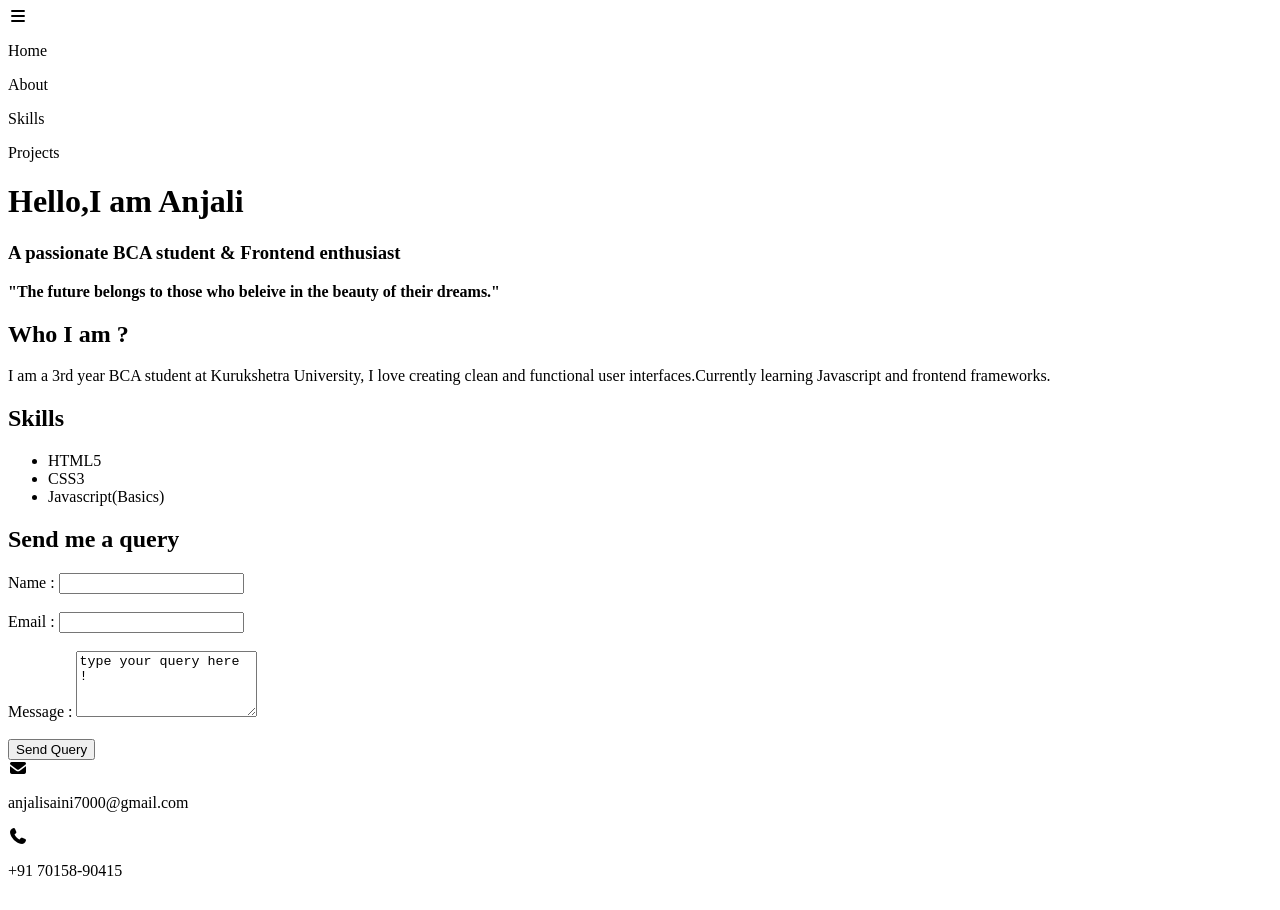
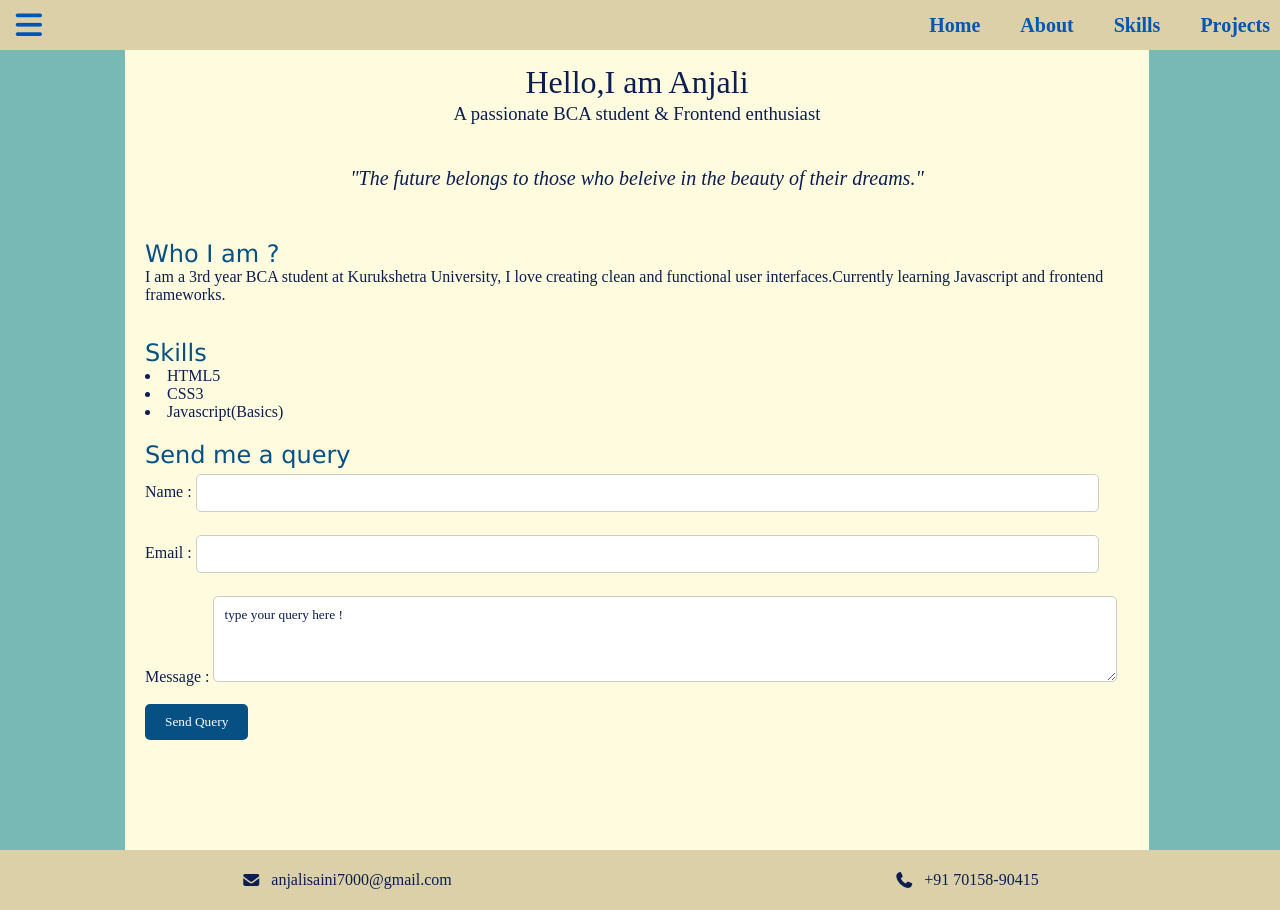
Before and after one commit to anjaligmssss/mywebsite, a plain HTML site: page index.html in a window 1280 px wide. Drawn offline with Linux system fonts and the light colour scheme.

Commit message:
adding files to git hub

```diff
--- a/style.css
+++ b/style.css
@@ -1,4 +1,159 @@
 
+ *{
+    margin:0;
+    padding :0;
+    box-sizing: border-box;
+    /* background-color: #FFFBDE; */
+    font-family: 'Times New Roman', Times, serif;
+    font-weight: 300;
+    color: #0B1D51;
+}
+
+/* -------------- Nav bar --------------- */
+.nav{
+    height : 50px;
+    padding : 10px;
+      display:flex;
+    align-items: center;
+    justify-content: space-between;
+    background-color: #DCD0A8;
+}
+
+.nav-option{
+    display:flex;
+    gap : 40px;
+    cursor: pointer;
+}
+
+.nav i{
+    color: #0056b3;
+    font-size: 30px;
+       cursor: pointer;
+}
+
+.nav-option p{
+    color: #0056b3;
+    font-size: 20px;
+    font-weight: 600;
+}
+
+/* -------------- Intro --------------- */
+
+main{
+  background-color: #78B9B5;
+  border-top : 0.5 px solid grey;
+}
+main div{
+    padding-top: 5px;
+}
+.discription{
+       height : 800px;;
+       width:80%;
+       margin-left: 125px;
+       background-color: #FFFBDE;
+
+}
+
+
+.intro{
+   display: flex;
+    align-items: center;
+    flex-direction : column;
+
+}
+
+.intro h1{
+    padding: 4px 0 2px 0;
+    font-weight: 500;
+    color : #065084;
+}
+
+.intro h3{
+    padding: 0 0 2px 0;
+    font-weight: 300;
+    }
+
+/* -------------- Quote --------------- */
+
+.heading{
+    color: #065084;
+    font-family: 'Lucida Sans', 'Lucida Sans Regular';
+}
+
+.quote{
+     /* background-image: url('https://tse4.mm.bing.net/th/id/OIP.PwBTz9353AQJIAS-micmwgHaEv?pid=Api&P=0&h=180');
+     background-size: cover; */
+     color : #065084;
+     /* height : 50%;
+     width: 70%; */
+    font-style:italic;
+    font-size: 20px;
+    font-weight: 400;
+    display: flex;
+    align-items: center;
+    justify-content: center;
+    padding-top: 40px;
+}
+.about-me{
+  padding: 20px;
+  color: #065084;
+  margin-top: 30px;
+  margin-bottom: 10px;
+
+}
+
+.skill {
+  color: #065084;
+  padding-left: 20px;
+
+}
+
+ul{
+     list-style: disc inside;
+     }
+
+form {
+    padding-left: 20px;
+  margin-top: 15px;
+  color: #065084;
+}
+
+input, textarea {
+  width: 90%;
+  padding: 10px;
+  margin-top: 5px;
+  border: 1px solid #ccc;
+  border-radius: 5px;
+}
+button {
+  background-color: #065084;
+  color: white;
+  padding: 10px 20px;
+  border: none;
+  border-radius: 5px;
+  cursor: pointer;
+}
+
+button:hover {
+  background-color: #0056b3;
+}
+
+/* Footer styling */
+footer {
+   background-color: #DCD0A8;
+  color: #0056b3;
+  padding: 20px;
+  display: flex;
+  justify-content: space-around;
+  /* margin-top: 50px; */
+  height : 60px;
+}
+
+footer div {
+  display: flex;
+  align-items: center;
+  gap: 10px;
+}
 
 @media (max-width: 768px) {
 
```
